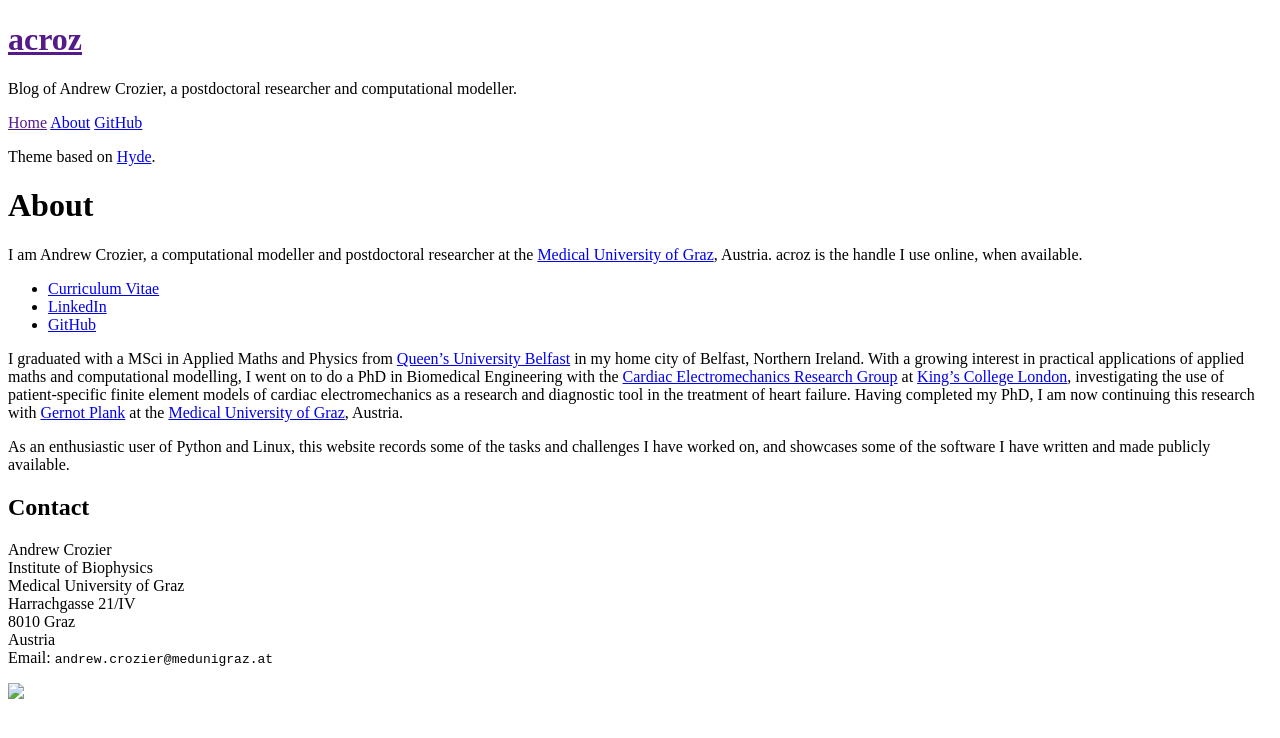
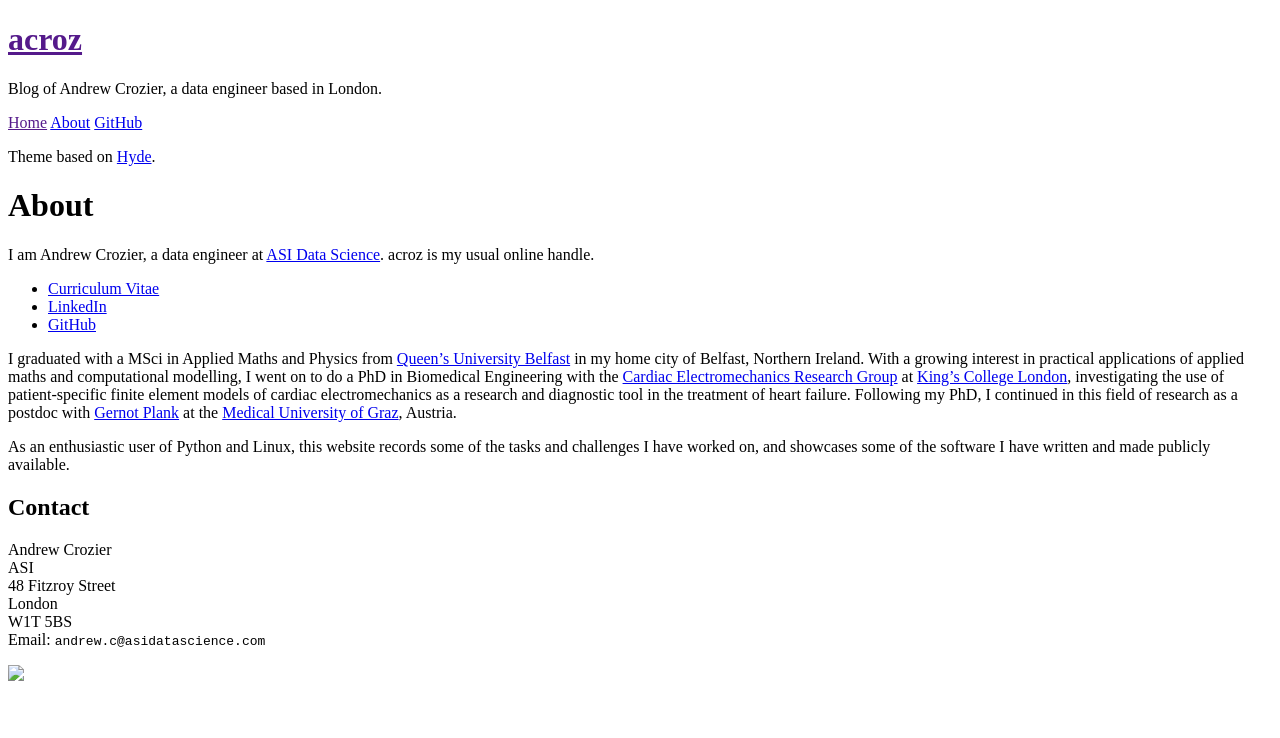
Before and after one commit to acroz/acroz.github.io, a Jekyll site: the page built from about.md, in a window 1280 px wide. Shown: the top 738 px of the page. Built offline with Jekyll 4.4.1, drawn with Linux system fonts in a browser that asks for light colours.

Commit message:
Updated bio

```diff
--- a/_config.yml
+++ b/_config.yml
@@ -8,9 +8,8 @@ permalink: /:year/:month/:day/:title/
 # Setup
 title:   acroz
 tagline: 'Andrew Crozier'
-description: > # this means to ignore newlines until "baseurl:"
-  Blog of Andrew Crozier, a postdoctoral researcher and
-  computational modeller.
+description: > # this means to ignore newlines until "url:"
+  Blog of Andrew Crozier, a data engineer based in London.
 url:         http://acroz.github.io
 baseurl:     /
 date_format: "%-d %B, %Y"
--- a/about.md
+++ b/about.md
@@ -4,9 +4,8 @@ title: About
 permalink: /about/
 ---
 
-I am Andrew Crozier, a computational modeller and postdoctoral researcher at
-the [Medical University of Graz][MUG], Austria. acroz is the handle I use
-online, when available.
+I am Andrew Crozier, a data engineer at [ASI Data Science][ASI]. acroz is my
+usual online handle.
 
 * [Curriculum Vitae][CV]
 * [LinkedIn]
@@ -19,8 +18,8 @@ modelling, I went on to do a PhD in Biomedical Engineering with the [Cardiac
 Electromechanics Research Group][CEMRG] at [King's College London][KCL],
 investigating the use of patient-specific finite element models of cardiac
 electromechanics as a research and diagnostic tool in the treatment of heart
-failure. Having completed my PhD, I am now continuing this research with
-[Gernot Plank] at the [Medical University of Graz][MUG], Austria.
+failure. Following my PhD, I continued in this field of research as a postdoc
+with [Gernot Plank] at the [Medical University of Graz][MUG], Austria.
 
 As an enthusiastic user of Python and Linux, this website records some of the
 tasks and challenges I have worked on, and showcases some of the software I
@@ -29,15 +28,15 @@ have written and made publicly available.
 ## Contact
 
 Andrew Crozier<br>
-Institute of Biophysics<br>
-Medical University of Graz<br>
-Harrachgasse 21/IV<br>
-8010 Graz<br>
-Austria<br>
-Email: `andrew.crozier@medunigraz.at`
+ASI<br>
+48 Fitzroy Street<br>
+London<br>
+W1T 5BS<br>
+Email: `andrew.c@asidatascience.com`
 
 <img class="centered" src="{{ site.baseurl }}public/andrew.jpg"/>
 
+[ASI]: http://www.asidatascience.com/
 [MUG]: http://www.medunigraz.at/
 [QUB]: http://www.qub.ac.uk/
 [KCL]: http://www.kcl.ac.uk/
```
